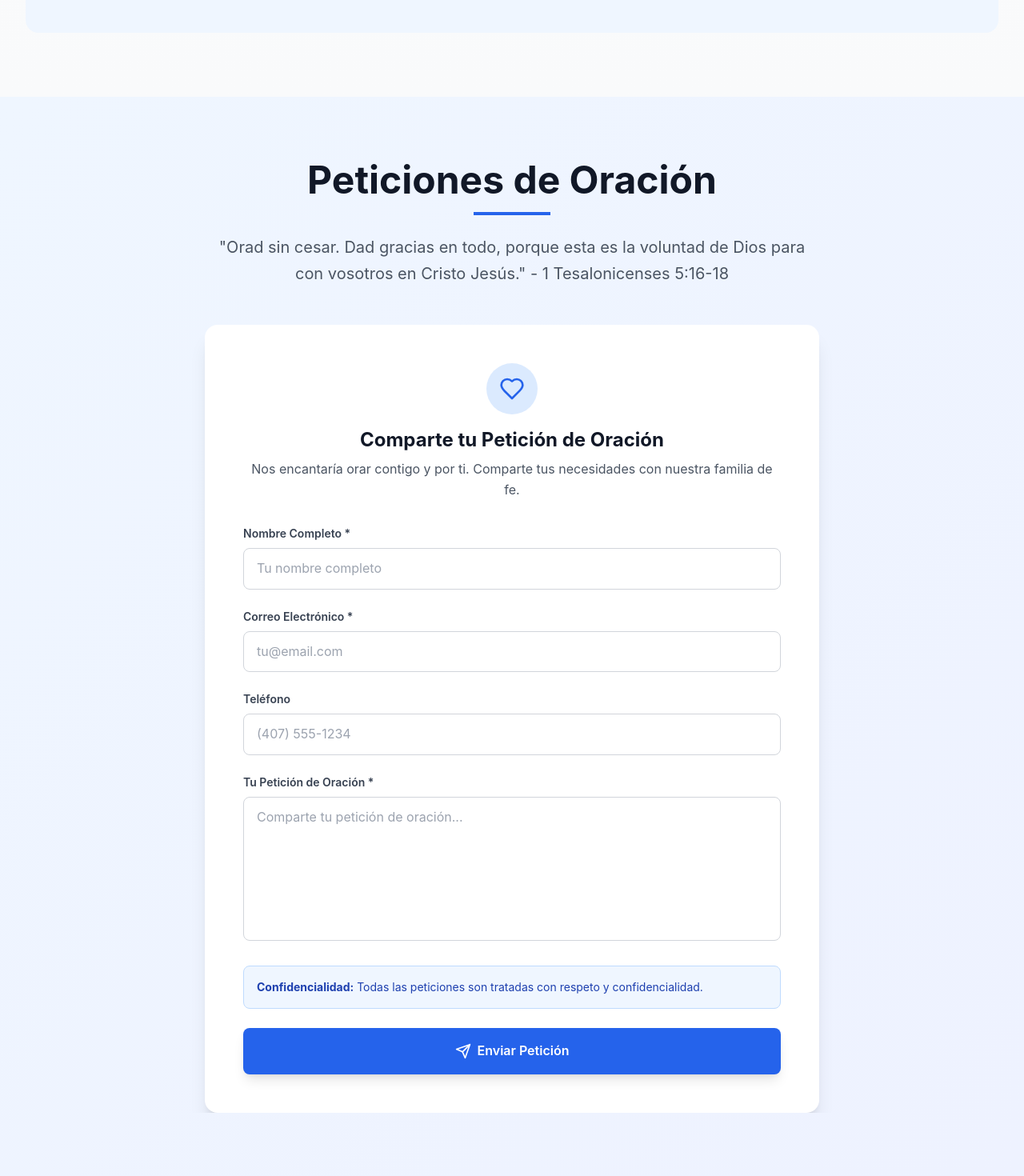
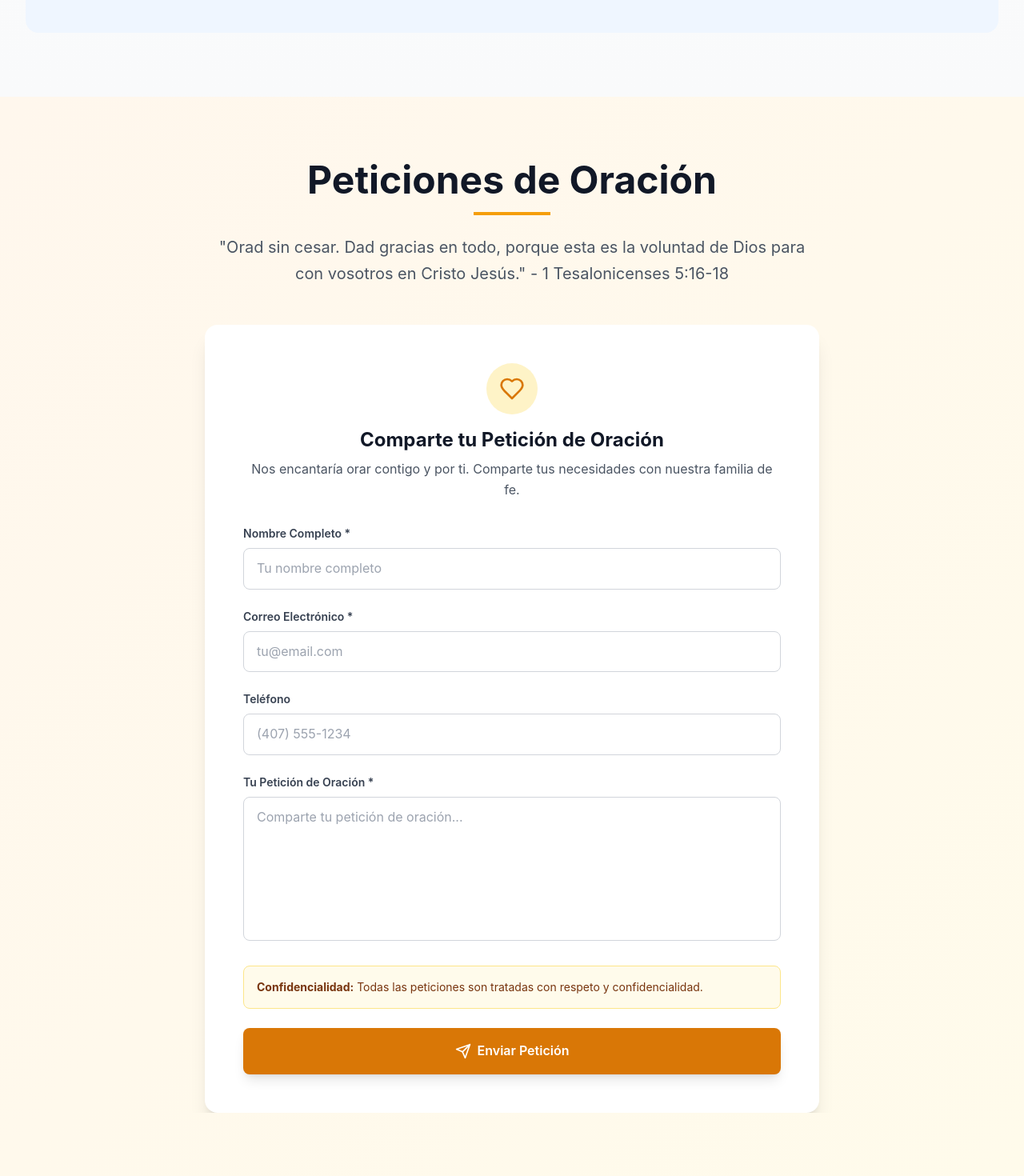
Before and after one commit to AngelGerena/icgg-sanford, a React (Vite) app: page /conectate in a window 1280 px wide. Shown: the part 2600-4070 px from the top of the page at 80% size. Built offline with nearby package versions, Linux system fonts and the light colour scheme; no server answers; the database is empty.

Commit message:
Add files via upload

```diff
--- a/src/components/Prayer.tsx
+++ b/src/components/Prayer.tsx
@@ -47,13 +47,13 @@ const Prayer = () => {
   };
 
   return (
-    <section id="prayer" className="py-20 bg-gradient-to-br from-blue-50 to-indigo-50">
+    <section id="prayer" className="py-20 bg-gradient-to-br from-orange-50 to-amber-50">
       <div className="container mx-auto px-4">
         <div className="text-center mb-12">
           <h2 className="text-4xl md:text-5xl font-bold text-gray-900 mb-4">
             {t('prayer.title')}
           </h2>
-          <div className="w-24 h-1 bg-blue-600 mx-auto mb-6"></div>
+          <div className="w-24 h-1 bg-amber-500 mx-auto mb-6"></div>
           <p className="text-xl text-gray-600 max-w-3xl mx-auto leading-relaxed">
             {t('prayer.subtitle')}
           </p>
@@ -76,8 +76,8 @@ const Prayer = () => {
             ) : (
               <>
                 <div className="text-center mb-8">
-                  <div className="inline-flex items-center justify-center w-16 h-16 bg-blue-100 rounded-full mb-4">
-                    <Heart className="h-8 w-8 text-blue-600" />
+                  <div className="inline-flex items-center justify-center w-16 h-16 bg-amber-100 rounded-full mb-4">
+                    <Heart className="h-8 w-8 text-amber-600" />
                   </div>
                   <h3 className="text-2xl font-bold text-gray-900 mb-2">
                     {t('prayer.formTitle')}
@@ -99,7 +99,7 @@ const Prayer = () => {
                       value={formData.fullName}
                       onChange={handleChange}
                       required
-                      className="w-full px-4 py-3 border border-gray-300 rounded-lg focus:ring-2 focus:ring-blue-500 focus:border-transparent transition-all"
+                      className="w-full px-4 py-3 border border-gray-300 rounded-lg focus:ring-2 focus:ring-amber-500 focus:border-transparent transition-all"
                       placeholder={t('prayer.fullNamePlaceholder')}
                     />
                   </div>
@@ -115,7 +115,7 @@ const Prayer = () => {
                       value={formData.email}
                       onChange={handleChange}
                       required
-                      className="w-full px-4 py-3 border border-gray-300 rounded-lg focus:ring-2 focus:ring-blue-500 focus:border-transparent transition-all"
+                      className="w-full px-4 py-3 border border-gray-300 rounded-lg focus:ring-2 focus:ring-amber-500 focus:border-transparent transition-all"
                       placeholder={t('prayer.emailPlaceholder')}
                     />
                   </div>
@@ -130,7 +130,7 @@ const Prayer = () => {
                       name="phone"
                       value={formData.phone}
                       onChange={handleChange}
-                      className="w-full px-4 py-3 border border-gray-300 rounded-lg focus:ring-2 focus:ring-blue-500 focus:border-transparent transition-all"
+                      className="w-full px-4 py-3 border border-gray-300 rounded-lg focus:ring-2 focus:ring-amber-500 focus:border-transparent transition-all"
                       placeholder={t('prayer.phonePlaceholder')}
                     />
                   </div>
@@ -146,13 +146,13 @@ const Prayer = () => {
                       onChange={handleChange}
                       required
                       rows={6}
-                      className="w-full px-4 py-3 border border-gray-300 rounded-lg focus:ring-2 focus:ring-blue-500 focus:border-transparent transition-all resize-none"
+                      className="w-full px-4 py-3 border border-gray-300 rounded-lg focus:ring-2 focus:ring-amber-500 focus:border-transparent transition-all resize-none"
                       placeholder={t('prayer.messagePlaceholder')}
                     ></textarea>
                   </div>
 
-                  <div className="bg-blue-50 p-4 rounded-lg border border-blue-200">
-                    <p className="text-sm text-blue-800">
+                  <div className="bg-amber-50 p-4 rounded-lg border border-amber-200">
+                    <p className="text-sm text-amber-900">
                       <strong>{t('prayer.confidentiality')}</strong> {t('prayer.confidentialityMessage')}
                     </p>
                   </div>
@@ -160,7 +160,7 @@ const Prayer = () => {
                   <button
                     type="submit"
                     disabled={isSubmitting}
-                    className="w-full bg-blue-600 hover:bg-blue-700 text-white px-8 py-4 rounded-lg font-semibold transition-all duration-300 transform hover:scale-105 shadow-lg disabled:opacity-50 disabled:cursor-not-allowed disabled:transform-none flex items-center justify-center space-x-2"
+                    className="w-full bg-amber-600 hover:bg-amber-700 text-white px-8 py-4 rounded-lg font-semibold transition-all duration-300 transform hover:scale-105 shadow-lg disabled:opacity-50 disabled:cursor-not-allowed disabled:transform-none flex items-center justify-center space-x-2"
                   >
                     <Send className="h-5 w-5" />
                     <span>{isSubmitting ? t('prayer.sending') : t('prayer.submit')}</span>
```
